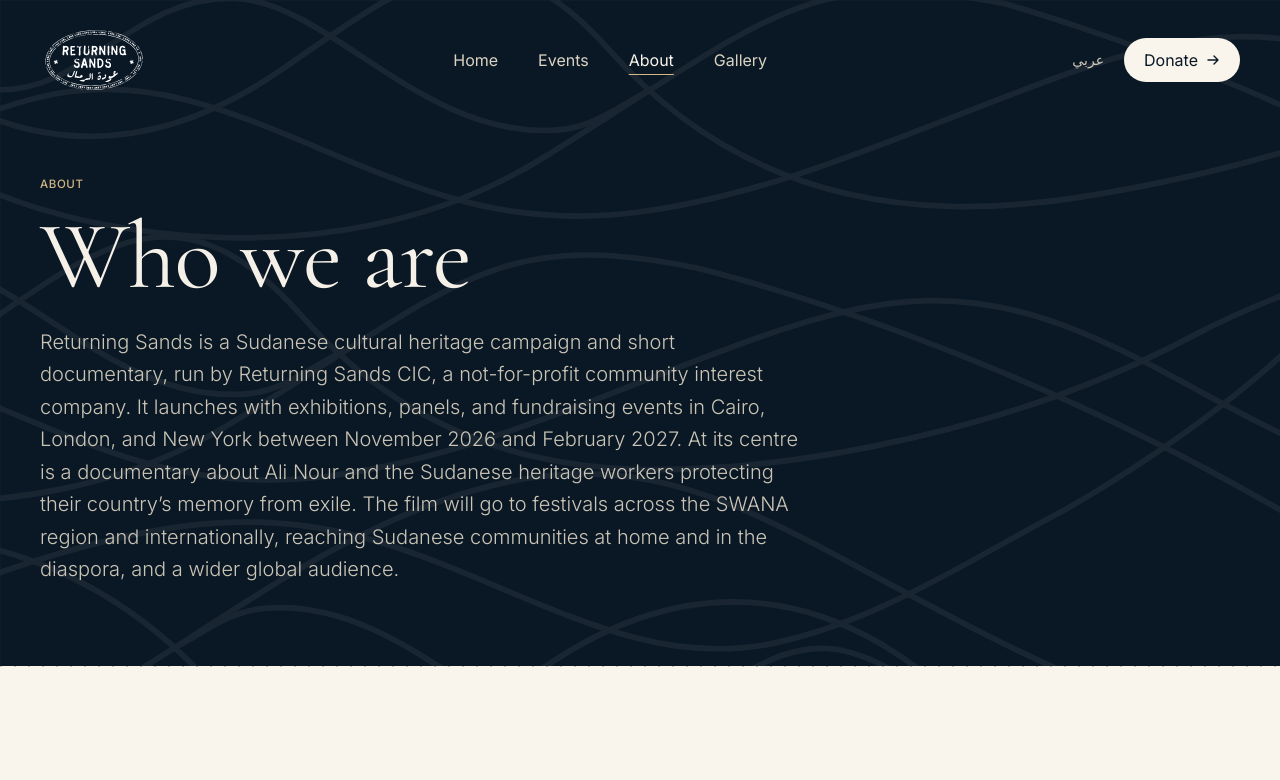
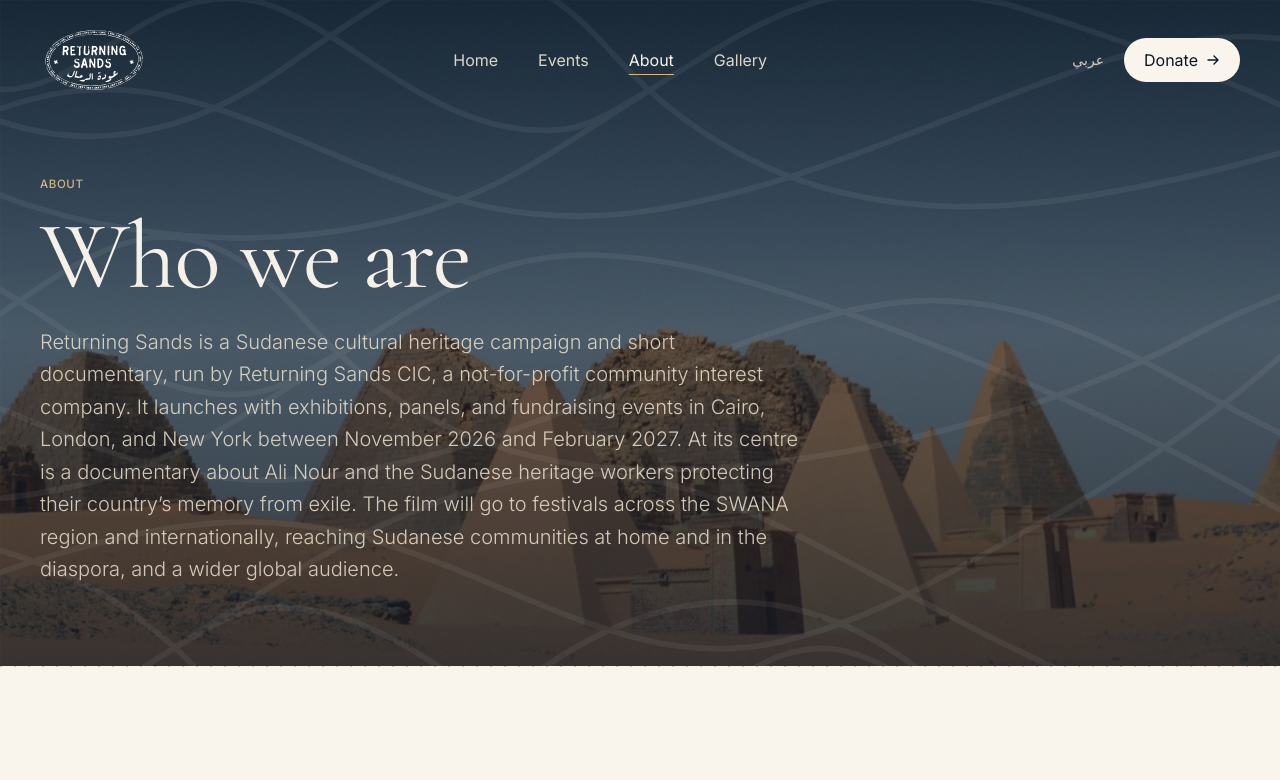
Before and after one commit to Returning-Sands/returning-sands, a Next.js app: page /about in a window 1280 px wide. Shown: the top 780 px of the page. Built offline with nearby package versions, Linux system fonts and the light colour scheme.

Commit message:
feat(about): Meroë pyramids as the About page hero image

```diff
--- a/app/components/PageHero.tsx
+++ b/app/components/PageHero.tsx
@@ -1,24 +1,42 @@
+import Image from "next/image";
 import { Reveal } from "../Reveal";
 import { WaveLines } from "./primitives";
 
 /**
  * Compact dark title band for the four sub-pages. The absolute Nav sits over
  * the top of it, so it carries enough top padding to clear the header and the
- * phone chip strip.
+ * phone chip strip. Pass `image` for a full-bleed photograph behind the text,
+ * treated the same way as the home hero (dimmed, gradient, grain, wave lines).
  */
 export function PageHero({
   kicker,
   heading,
   intro,
+  image,
   children,
 }: {
   kicker?: string;
   heading: string;
   intro?: string;
+  image?: { src: string; alt: string; position?: string };
   children?: React.ReactNode;
 }) {
   return (
     <section className="relative overflow-hidden bg-nile-900 text-sand-50 grain">
+      {image && (
+        <>
+          <Image
+            src={image.src}
+            alt={image.alt}
+            fill
+            priority
+            sizes="100vw"
+            className="object-cover opacity-70"
+            style={{ objectPosition: image.position ?? "50% 50%" }}
+          />
+          <div className="absolute inset-0 bg-gradient-to-b from-nile-900/85 via-nile-900/40 to-nile-900/70" />
+        </>
+      )}
       <WaveLines tone="white" className="opacity-[0.06]" />
       <div className="relative mx-auto max-w-7xl px-6 sm:px-10 pt-36 sm:pt-44 pb-14 sm:pb-20">
         <Reveal className="reveal-lg max-w-3xl">
--- a/app/components/pages/AboutPage.tsx
+++ b/app/components/pages/AboutPage.tsx
@@ -15,7 +15,12 @@
     <>
       <Nav t={t} locale={locale} current="about" />
       <main>
-        <PageHero kicker={a.who.kicker} heading={a.who.heading} intro={a.who.body} />
+        <PageHero
+          kicker={a.who.kicker}
+          heading={a.who.heading}
+          intro={a.who.body}
+          image={{ src: "/img/meroe.jpg", alt: t.gallery.items.find((i) => i.src === "/img/meroe.jpg")?.alt ?? "", position: "50% 60%" }}
+        />
         <Goals t={a.goals} />
         <Film t={a.film} />
         <OralHistory t={a.oralHistory} />
```
